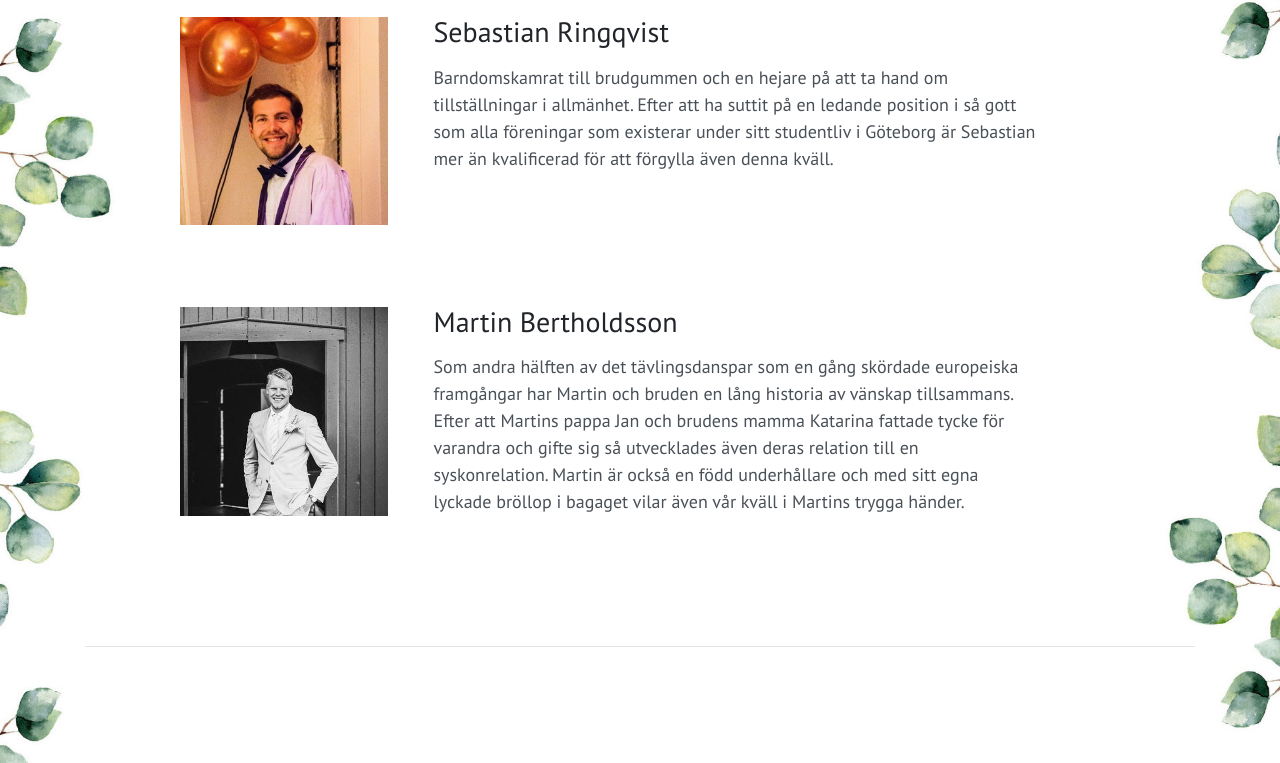
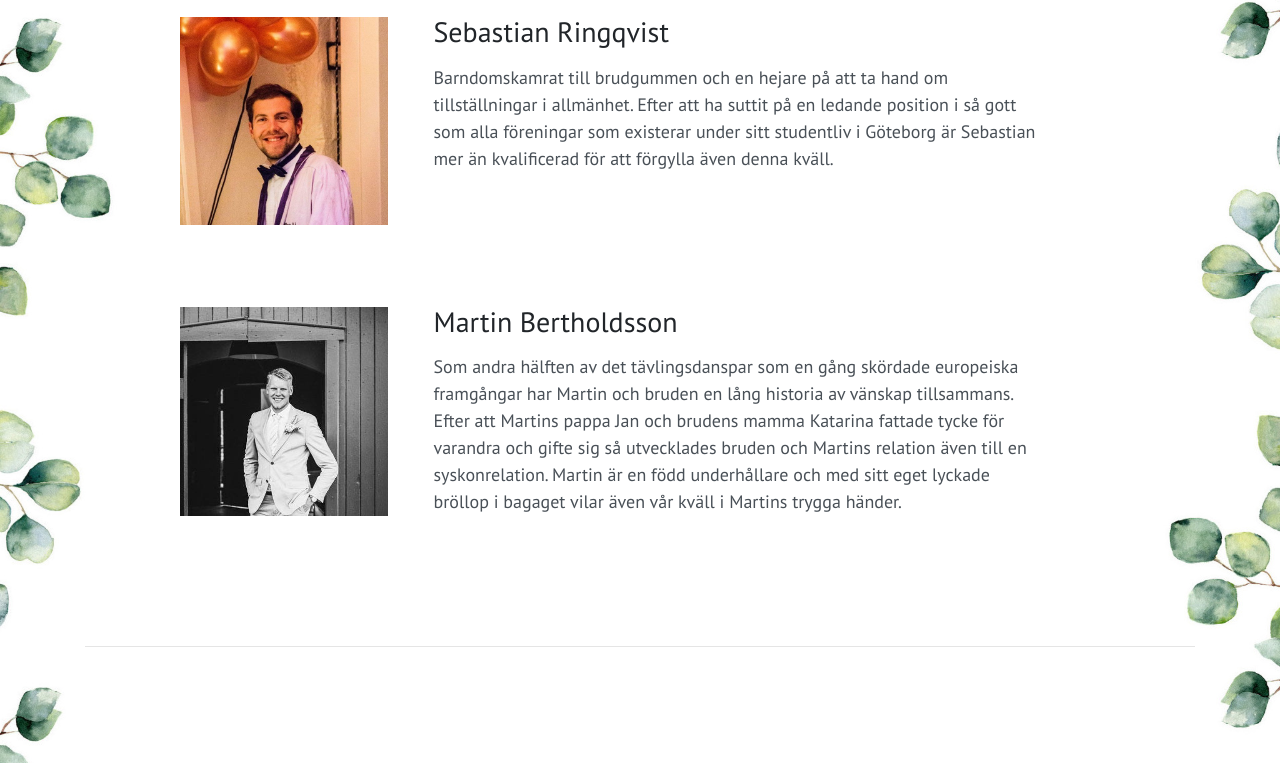
Before and after one commit to frellan/emmafredrik2019, a website: page toastmasters.html in a window 1280 px wide. Shown: the part 829-1592 px from the top of the page. Drawn offline with Linux system fonts and the light colour scheme.

Commit message:
Syftningsfel

```diff
--- a/toastmasters.html
+++ b/toastmasters.html
@@ -127,8 +127,8 @@
               <p>
                 Som andra hälften av det tävlingsdanspar som en gång skördade europeiska framgångar har Martin
                 och bruden en lång historia av vänskap tillsammans. Efter att Martins pappa Jan och brudens mamma Katarina
-                fattade tycke för varandra och gifte sig så utvecklades även deras relation till en syskonrelation.
-                Martin är också en född underhållare och med sitt egna
+                fattade tycke för varandra och gifte sig så utvecklades bruden och Martins relation även till en syskonrelation.
+                Martin är en född underhållare och med sitt eget
                 lyckade bröllop i bagaget vilar även vår kväll i Martins trygga händer.
               </p>
             </div>
```
